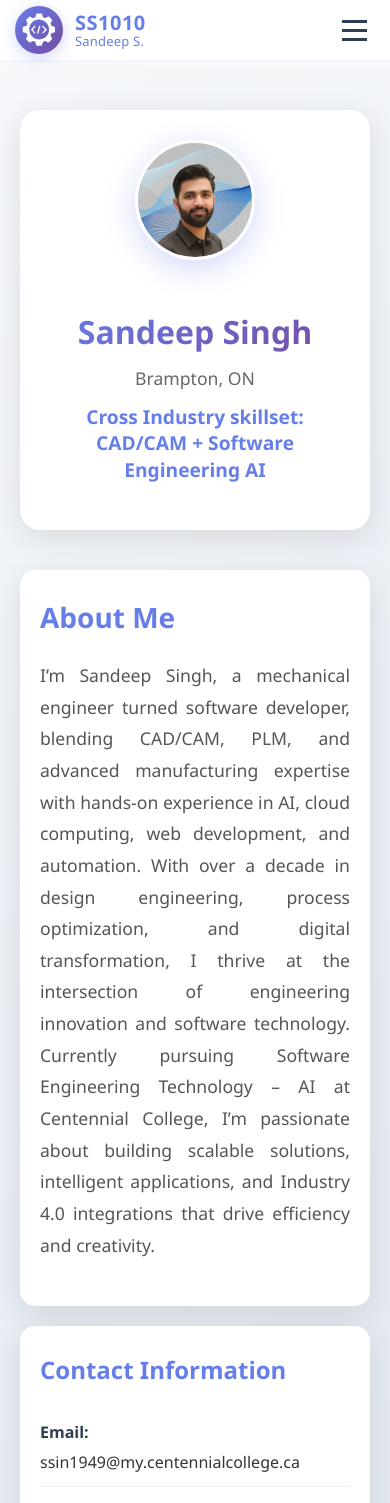
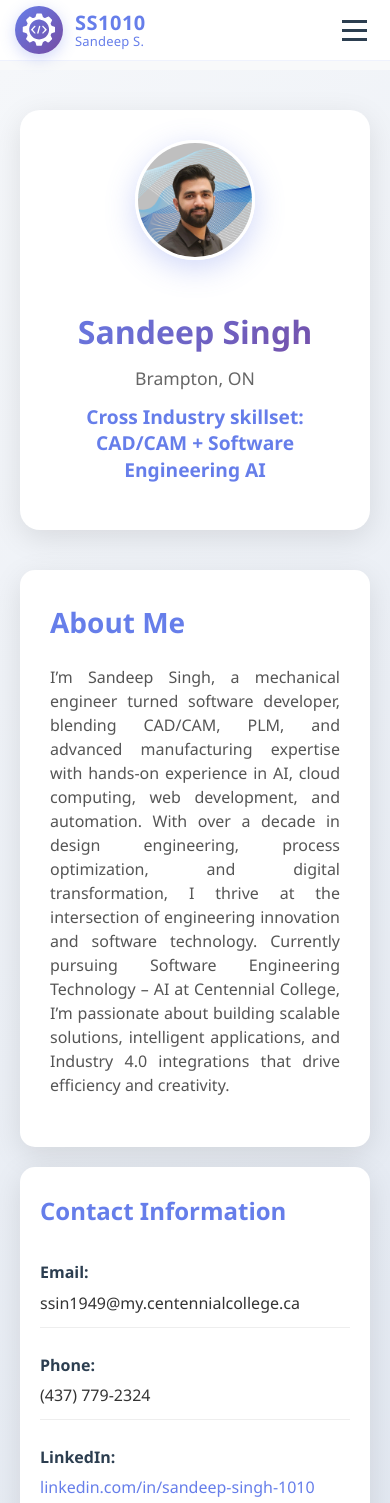
Before and after one commit to Sandeepsingh1010/Portfolio-app, a React (Vite) app: page /about in a window 390 px wide. Shown: the top 1503 px of the page. Built offline with nearby package versions, Linux system fonts and the light colour scheme.

Commit message:
Update About.css to adjust font size and line height for about description paragraphs

```diff
--- a/src/pages/About.css
+++ b/src/pages/About.css
@@ -350,13 +350,19 @@
     gap: 20px;
   }
 
-  .about-description,
   .contact-info,
   .resume-section,
   .certifications,
   .core-skills {
     padding: 25px 20px;
   }
+
+.about-description p {
+  font-size: 1.0rem;
+  line-height: 1.5;
+
+}
+
 
   .skills-grid {
     grid-template-columns: 1fr;
```
